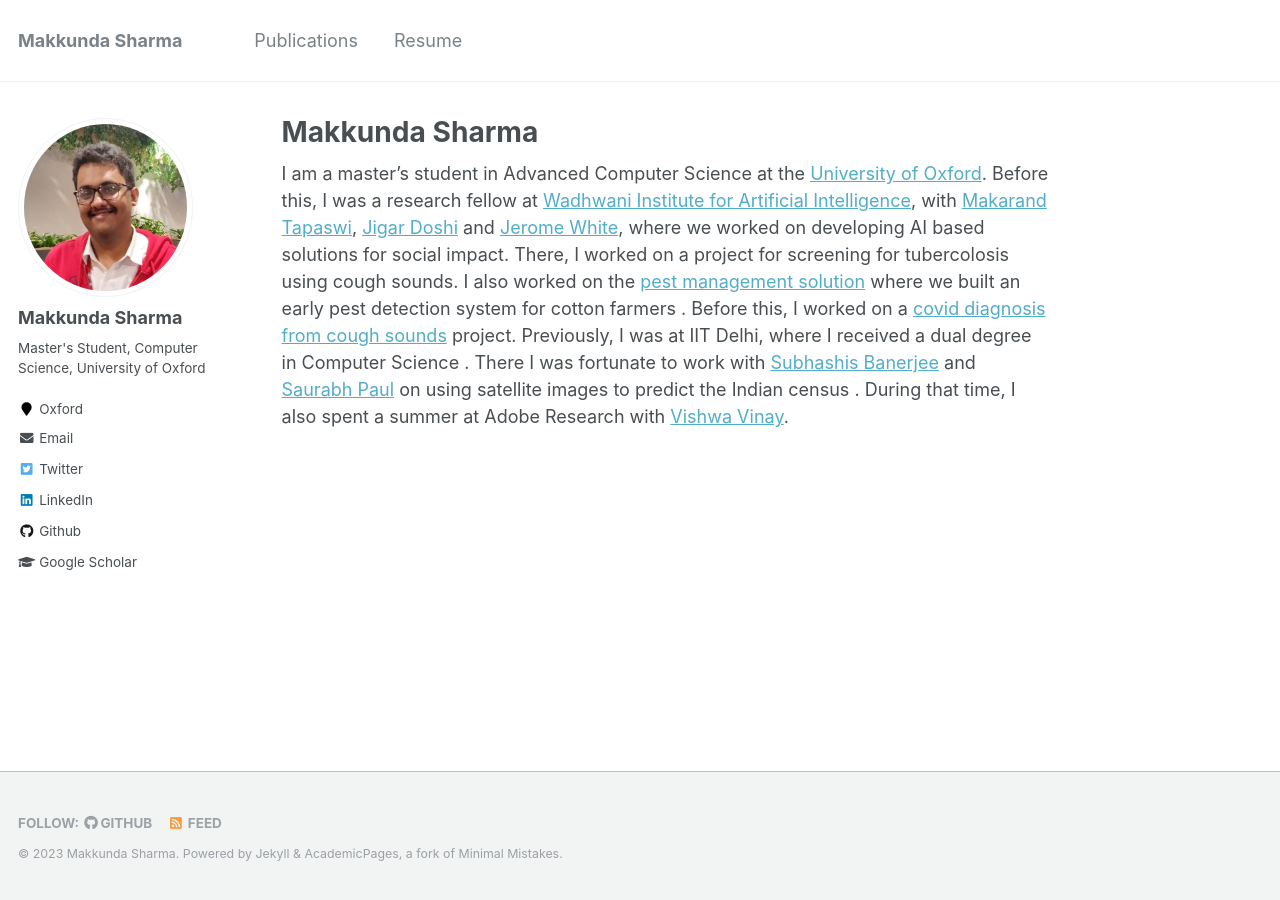
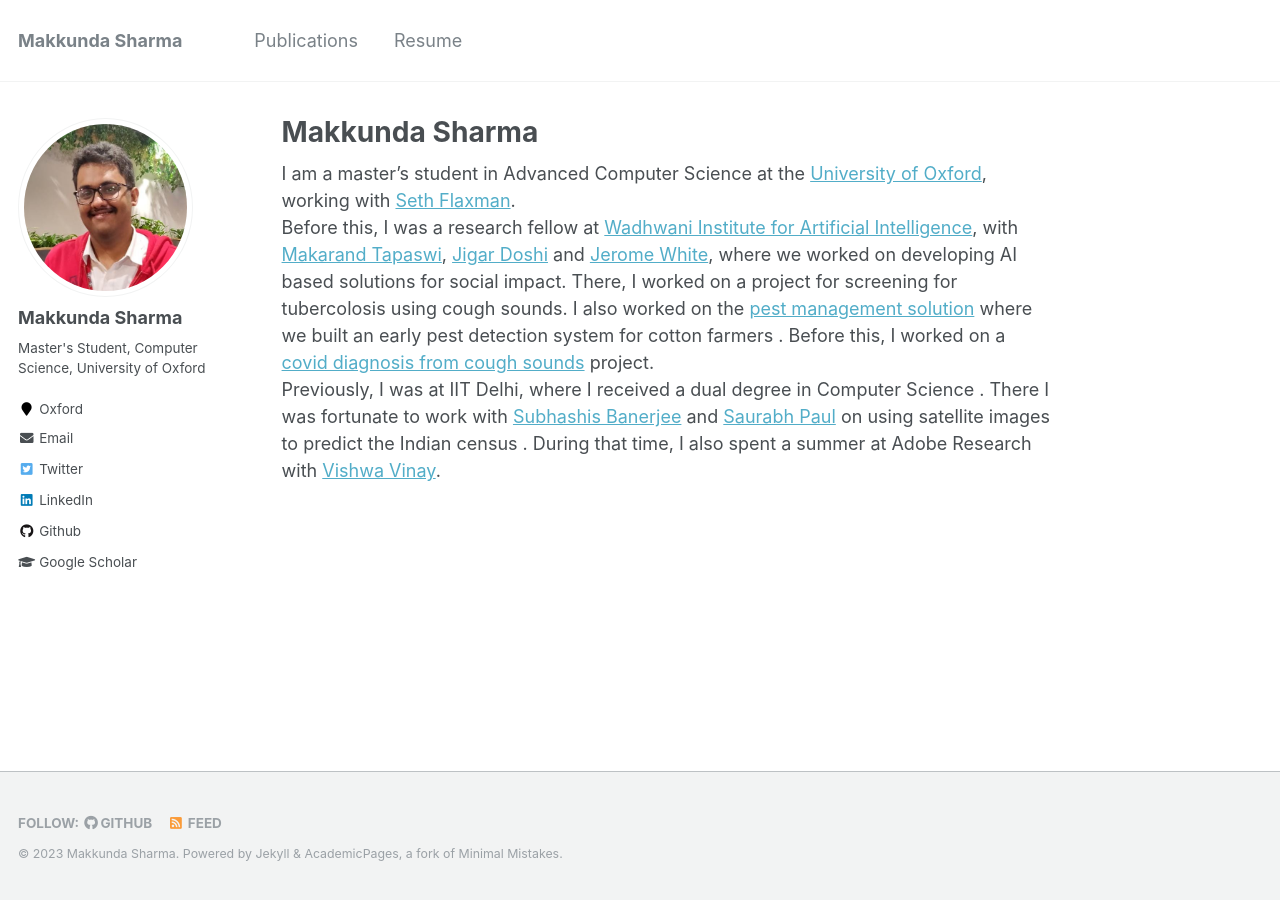
Before and after one commit to makkunda/makkunda.github.io, a Jekyll site: the page built from _pages/about.md, in a window 1280 px wide. Built offline with Jekyll 4.4.1, drawn with Linux system fonts in a browser that asks for light colours.

Commit message:
added seth

```diff
--- a/_pages/about.md
+++ b/_pages/about.md
@@ -7,8 +7,8 @@ redirect_from:
   - /about/
   - /about.html
 ---
-I am a master's student in Advanced Computer Science at the <a href="https://www.cs.ox.ac.uk/">University of Oxford</a>.
-Before this, I was a research fellow at <a href="https://www.wadhwaniai.org/">Wadhwani Institute for Artificial Intelligence</a>, with <a href="https://makarandtapaswi.github.io/">Makarand Tapaswi</a>, <a href="https://www.jigarkdoshi.com/">Jigar Doshi</a> and <a href="https://www.wadhwaniai.org/team/jerome-white/">Jerome White</a>, where we worked on developing AI based solutions for social impact. There, I worked on a project for screening for tubercolosis using cough sounds. I also worked on the <a href="https://www.wadhwaniai.org/programs/pest-management/">pest management solution</a> where we built an early pest detection system for cotton farmers . Before this, I worked on a <a href="https://www.wadhwaniai.org/programs/cough-against-covid/">covid diagnosis from cough sounds</a> project.
+I am a master's student in Advanced Computer Science at the <a href="https://www.cs.ox.ac.uk/">University of Oxford</a>, working with <a href="https://www.cs.ox.ac.uk/people/seth.flaxman/">Seth Flaxman</a>. <br />
+Before this, I was a research fellow at <a href="https://www.wadhwaniai.org/">Wadhwani Institute for Artificial Intelligence</a>, with <a href="https://makarandtapaswi.github.io/">Makarand Tapaswi</a>, <a href="https://www.jigarkdoshi.com/">Jigar Doshi</a> and <a href="https://www.wadhwaniai.org/team/jerome-white/">Jerome White</a>, where we worked on developing AI based solutions for social impact. There, I worked on a project for screening for tubercolosis using cough sounds. I also worked on the <a href="https://www.wadhwaniai.org/programs/pest-management/">pest management solution</a> where we built an early pest detection system for cotton farmers . Before this, I worked on a <a href="https://www.wadhwaniai.org/programs/cough-against-covid/">covid diagnosis from cough sounds</a> project. <br />
 Previously, I was at IIT Delhi, where I received a dual degree in Computer Science . There I was fortunate to work with <a href="https://www.cse.iitd.ac.in/~suban/">Subhashis Banerjee</a> and <a href="https://web.iitd.ac.in/~sbpaul/">Saurabh Paul</a> on using satellite images to predict the Indian census . During that time, I also spent a summer at Adobe Research with <a href="https://research.adobe.com/person/vishwa-vinay/">Vishwa Vinay</a>.
 
 <!-- Publications
```
